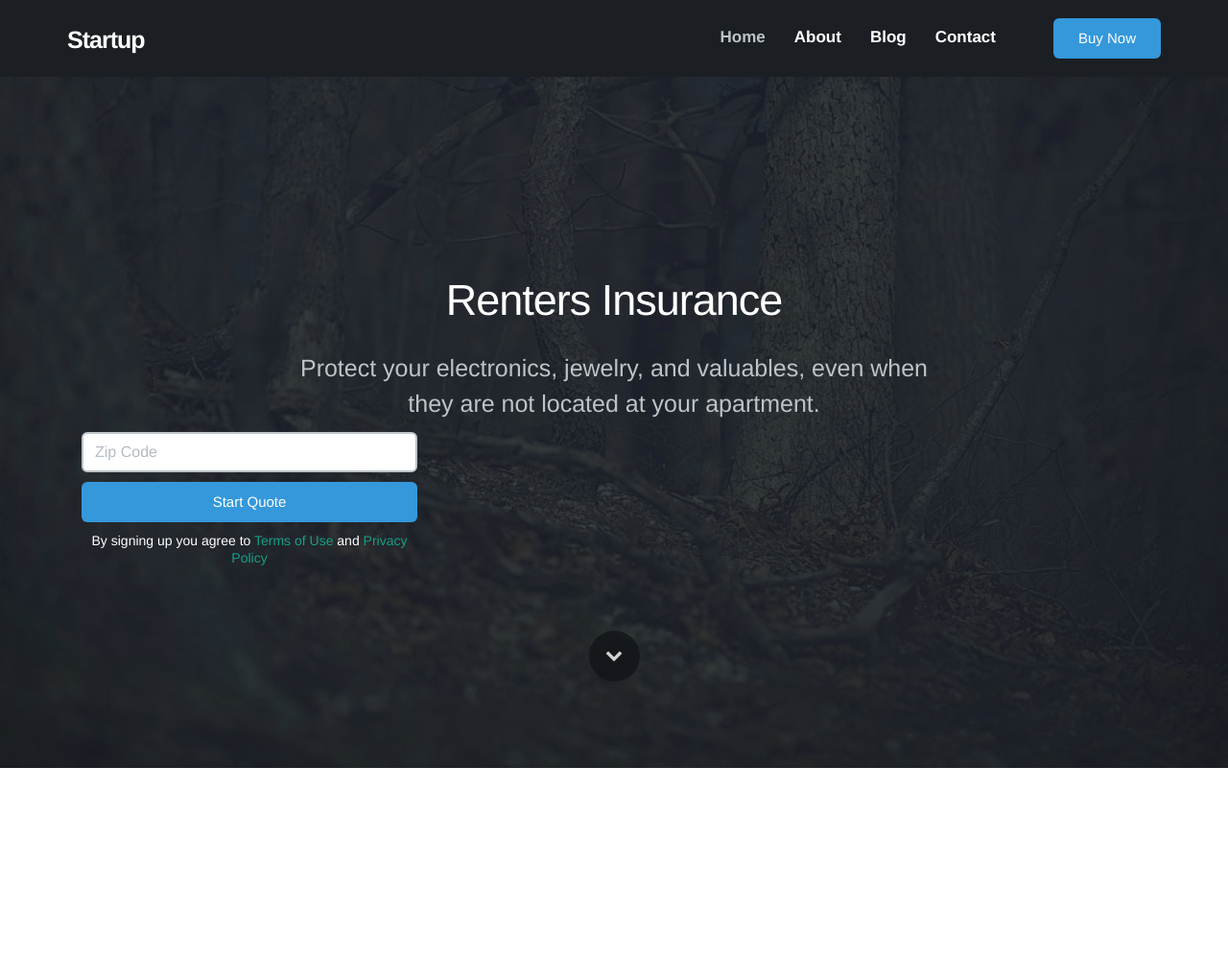
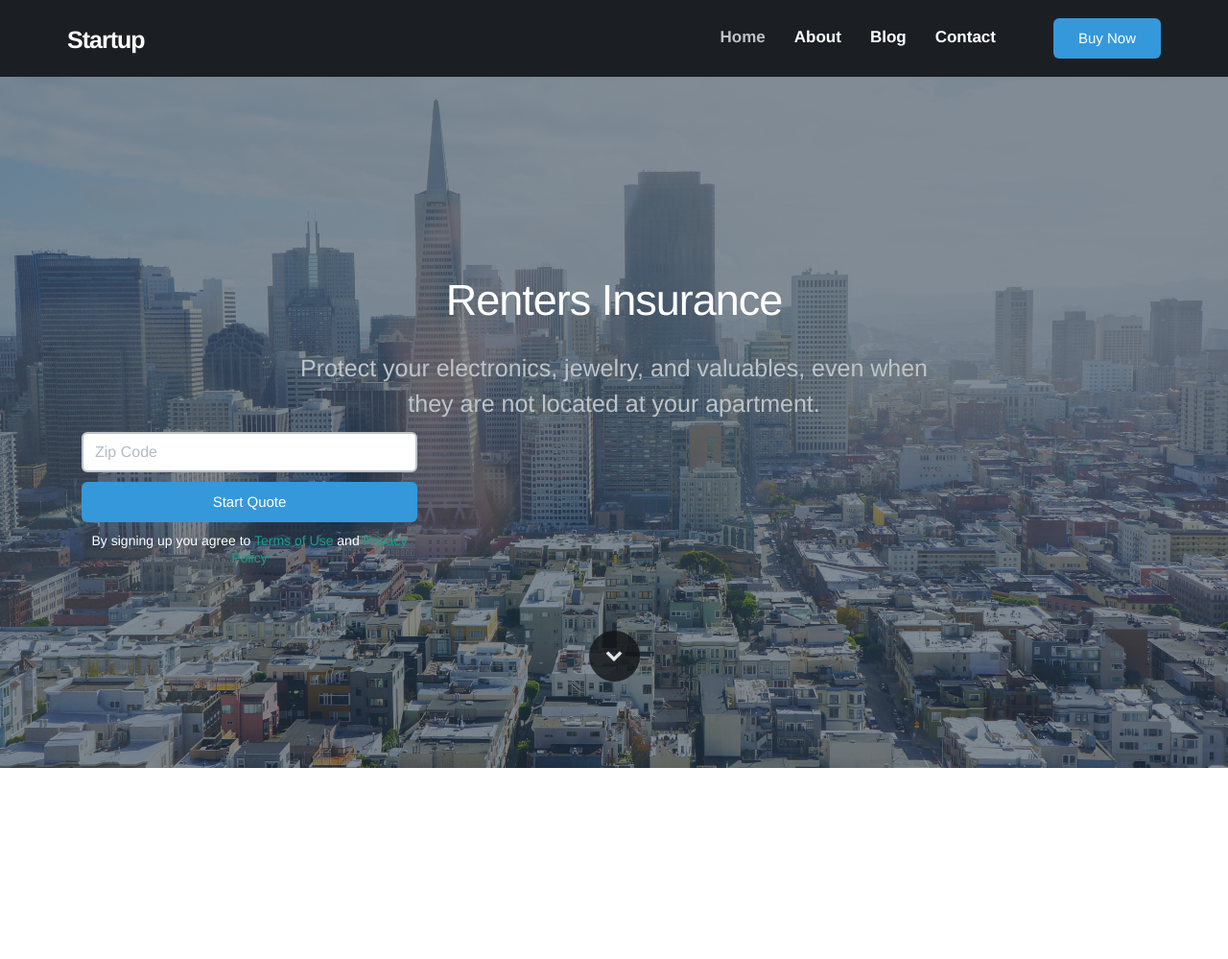
Before and after one commit to dlluncor/data-mining, a Flask app: page / in a window 1280 px wide. Shown: the top 999 px of the page at 96% size. Run offline with Flask 2, Linux system fonts and the light colour scheme; parts of the project's set-up code (start-up, migrations or seed data) failed here and were passed over; some libraries are stand-ins or nearby versions.

Commit message:
update assets

```diff
--- a/renters/service/assets/css/style.css
+++ b/renters/service/assets/css/style.css
@@ -1616,9 +1616,8 @@ section * {
 }
 .header-10-sub .background {
   background-image: url("/assets/images/img-1.jpg");
-  opacity: 85;
   filter: alpha(opacity=8500);
-  opacity: 0.85;
+  opacity: 0.4;
   filter: alpha(opacity=85);
 }
 .header-10 {
```
Also changed, not shown: renters/service/assets/images/img-1.jpg, renters/service/assets/images/img-1@2x.png, renters/service/assets/images/ticket-red@2x.png.
